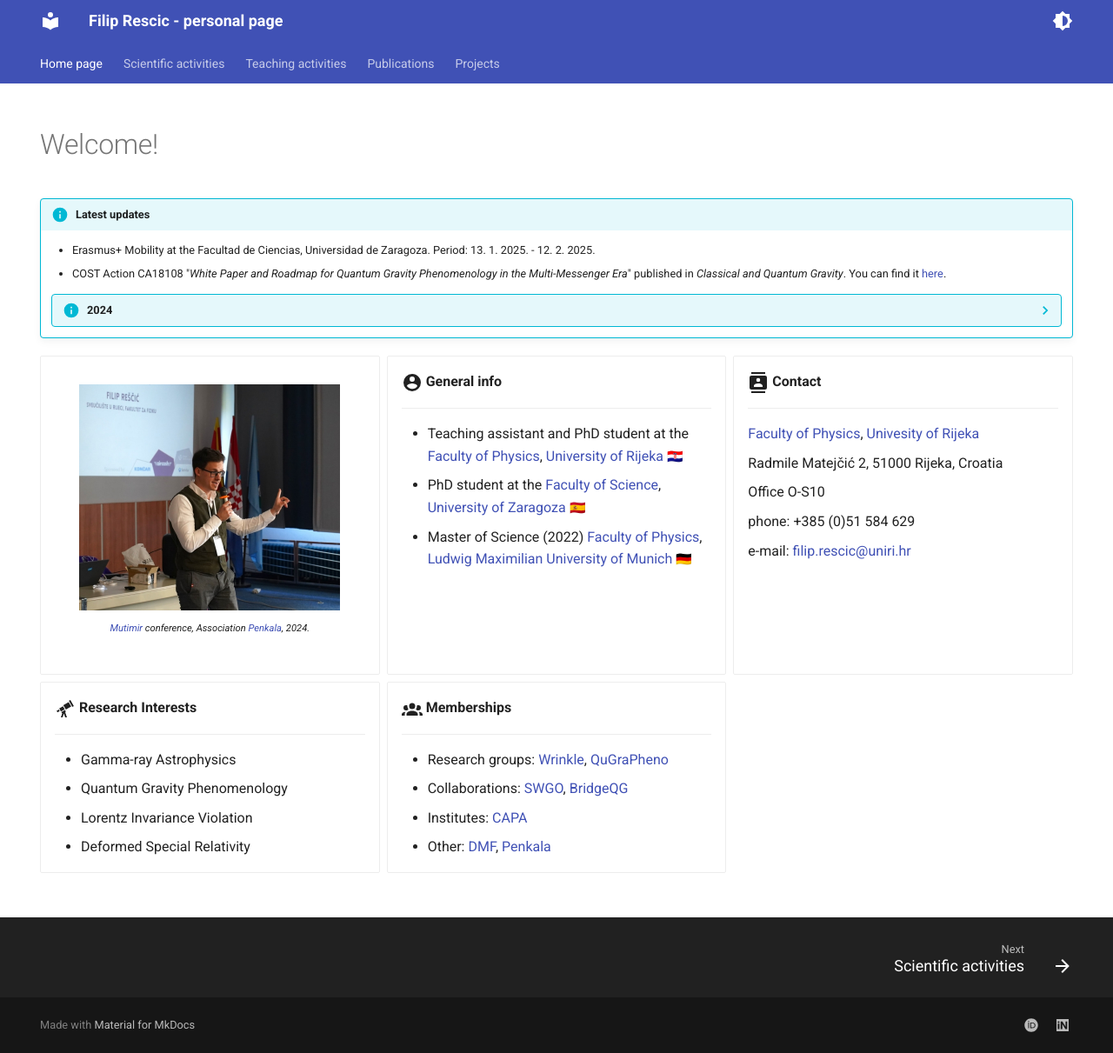
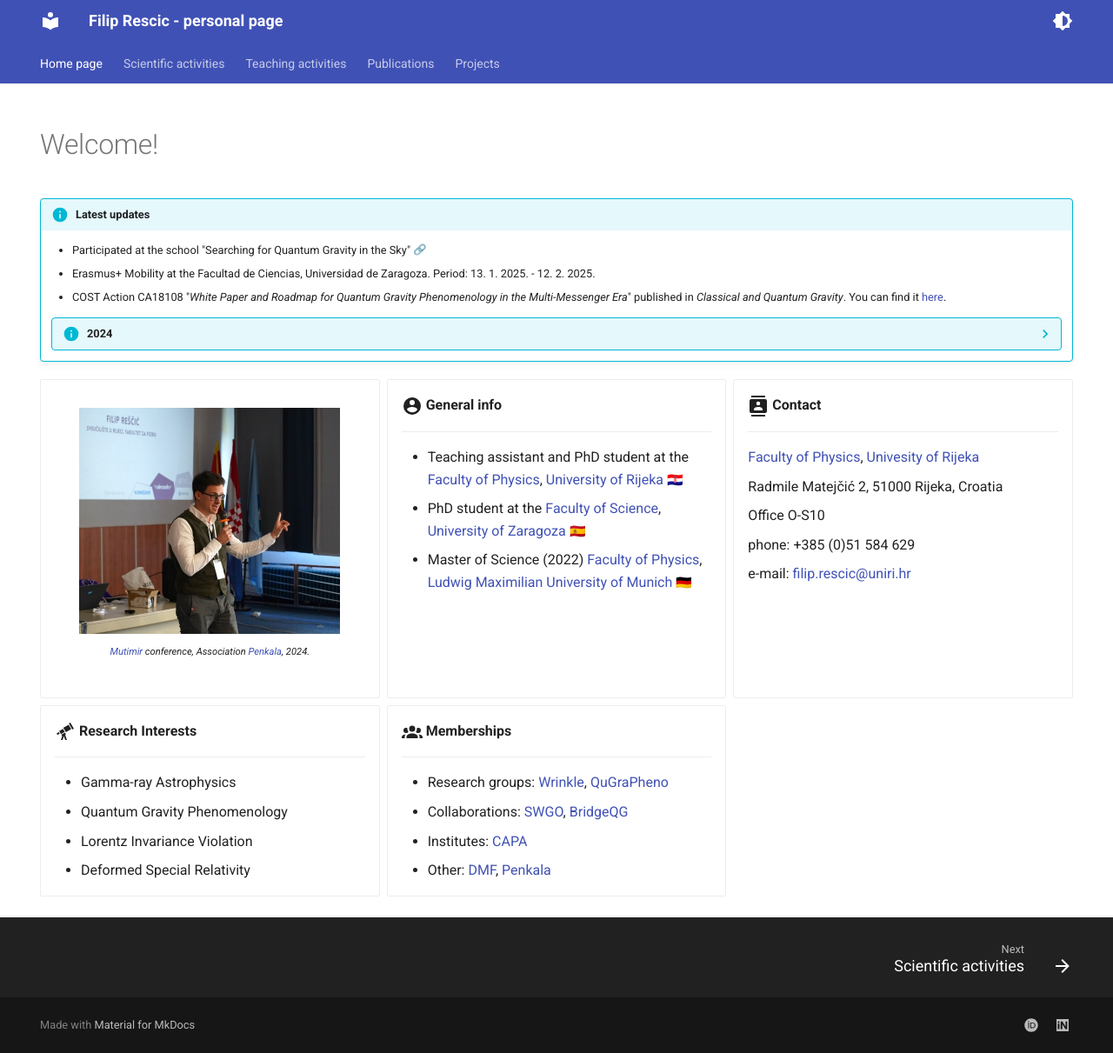
Before and after one commit to filiprescic/filiprescic.github.io, an MkDocs documentation site: the page built from docs/index.md, in a window 1280 px wide and 1211 px high. Shown: the whole window at 87% size. Built offline with MkDocs 1.6.1 and Material for MkDocs 9.7.7, drawn with Linux system fonts in a browser that asks for light colours; emoji names are drawn with the system emoji font; some of the changed lines change nothing that is shown.

Commit message:
new updates

```diff
--- a/docs/index.md
+++ b/docs/index.md
@@ -8,6 +8,7 @@ hide:
 # Welcome!
 
 !!! info "Latest updates"
+      - Participated at the school "Searching for Quantum Gravity in the Sky" [:link:](https://www.dpg-physik.de/veranstaltungen/2025/searching_for_quantum_gravity_in_the_sky)
       - Erasmus+ Mobility at the Facultad de Ciencias, Universidad de Zaragoza. Period: 13. 1. 2025. - 12. 2. 2025.
       - COST Action CA18108 "*White Paper and Roadmap for Quantum Gravity Phenomenology in the Multi-Messenger Era*" published in *Classical and Quantum Gravity*. You can find it [here](https://doi.org/10.1088/1361-6382/ad605a).
 
@@ -16,7 +17,7 @@ hide:
         - Published research paper in *Physical Review D* titled "*Approaches to photon absorption in a Lorentz inavariance violation scenario*". You can find it [here](https://doi.org/10.1103/PhysRevD.110.063035).
         - Erasmus+ Mobility at the Facultad de Ciencias, Universidad de Zaragoza. Period: 2. 9. 2024. - 15. 9. 2024.
         - Participated at the "*Fifth annual conference on quantum gravity phenomenology in the multi-messenger era (QGMM24)*" in Madrid, Spain
-        - Participated at the "*MPIK-CDY School on the Future of Gamma-Ray Astronomy*" in Heidelberg, Germany
+        - Participated at the "*MPIK-CDY School on the Future of Gamma-Ray Astronomy*" [:link:](https://www.mpi-hd.mpg.de/MPIK_CDY_2024/)
         - Defended the Research Area "*Investigating Quantum Gravity's Influence on the Universe Transparency*"
         - Completed the course "*Selected chapters in astrophysics*"
         - Delivered talk on "*Approaches to Universe transparency study in an LIV scenario*" for the Seminar in Physics course
```
